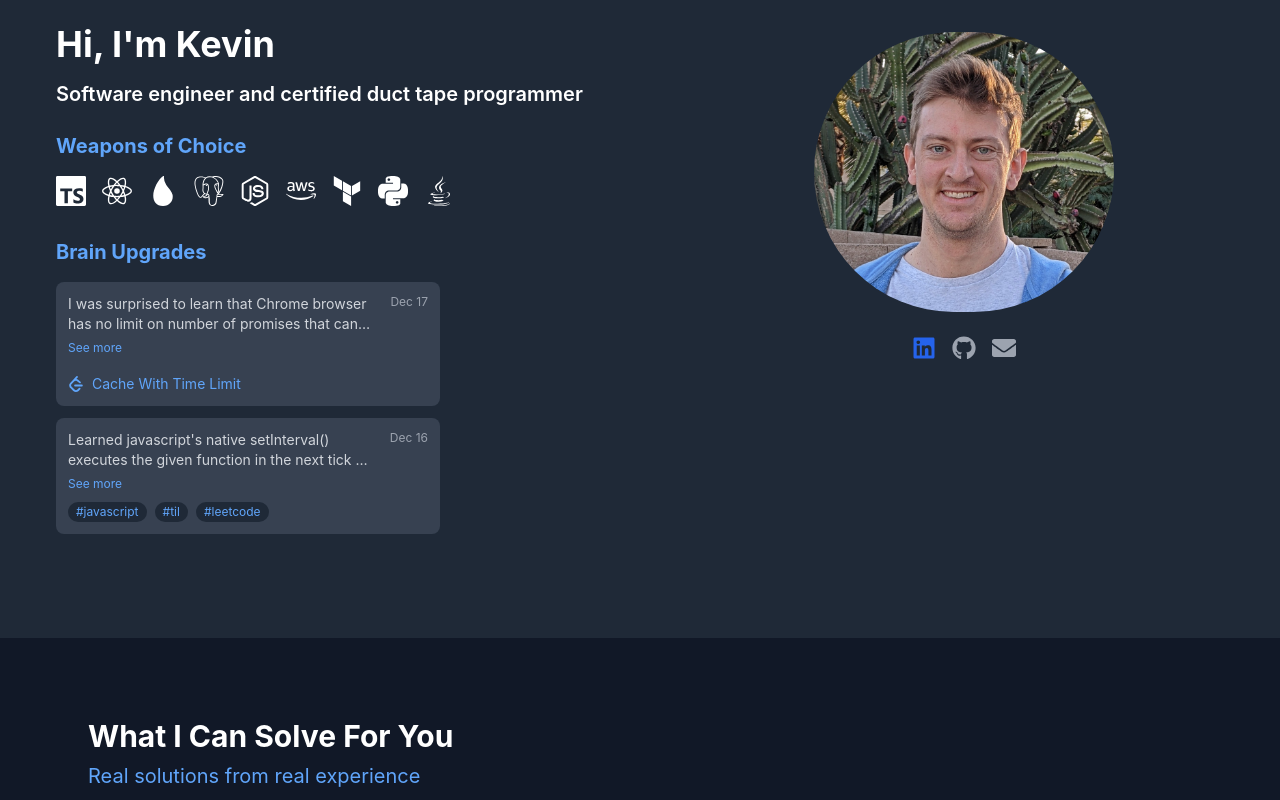
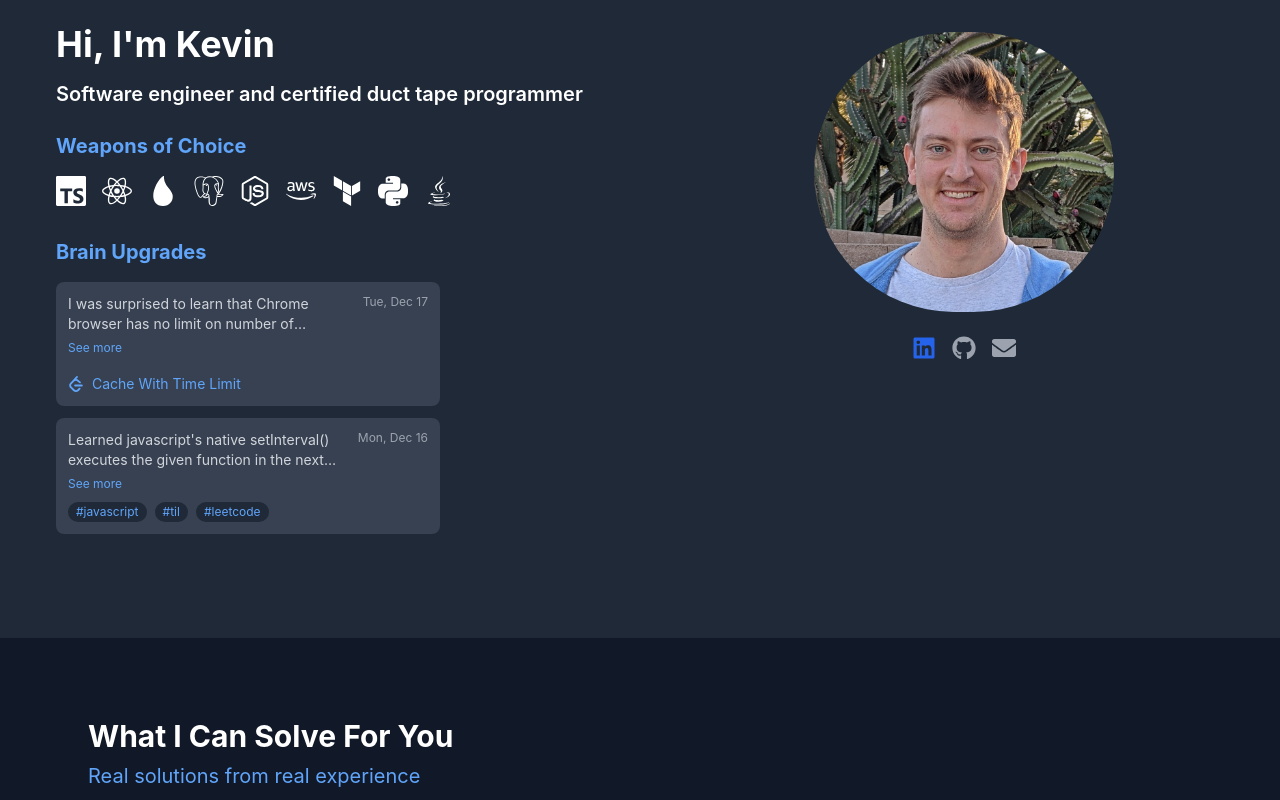
Before and after one commit to northkevin/northkevin-frontend, a React (Create React App) app: page / in a window 1280 px wide. Shown: the top 800 px of the page. Built offline with nearby package versions, Linux system fonts and the light colour scheme; no server answers.

Commit message:
fix time display by using UTC timezone for parsing option

```diff
--- a/src/App.tsx
+++ b/src/App.tsx
@@ -142,8 +142,10 @@ function App() {
                       </div>
                       <span className="text-xs text-gray-400 ml-4 whitespace-nowrap">
                         {new Date(learning.date).toLocaleDateString('en-US', {
+                          weekday: 'short',
                           month: 'short',
-                          day: 'numeric'
+                          day: 'numeric',
+                          timeZone: 'UTC'
                         })}
                       </span>
                     </div>
```
